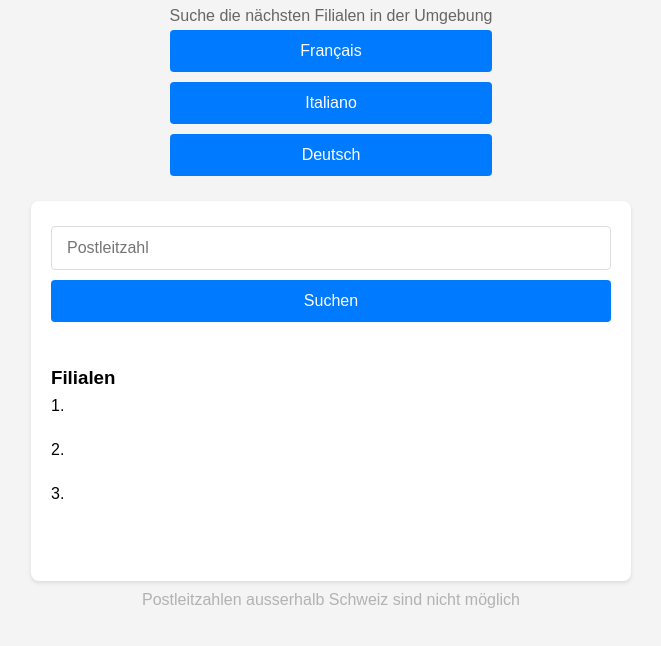
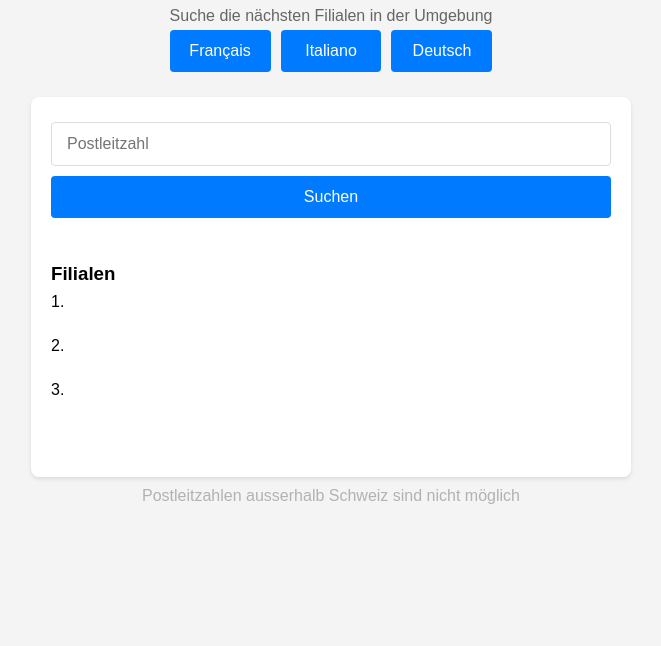
Before and after one commit to fairytaib/Carglass-Zonefinder, a plain HTML site: page index.html in a window 1280 px wide. Shown: the part 60-706 px from the top of the page, without its empty margins (309-970 px from the left). Drawn offline with Linux system fonts and the light colour scheme.

Commit message:
Add style

```diff
--- a/static/css/style.css
+++ b/static/css/style.css
@@ -19,6 +19,13 @@ header {
     text-align: center;
     margin-bottom: 20px;
 }
+
+#language-container{
+    display: flex;
+    justify-content: center;
+    gap: 10px;
+}
+
 #links{
     margin: 3px;
     display: flex;
```
